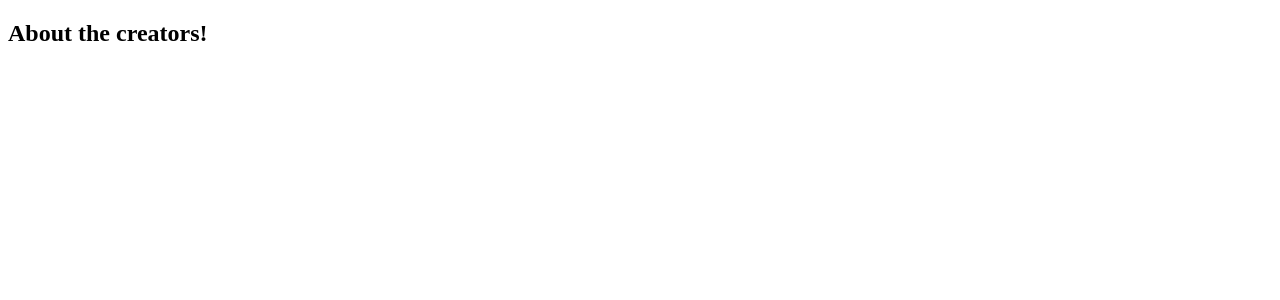
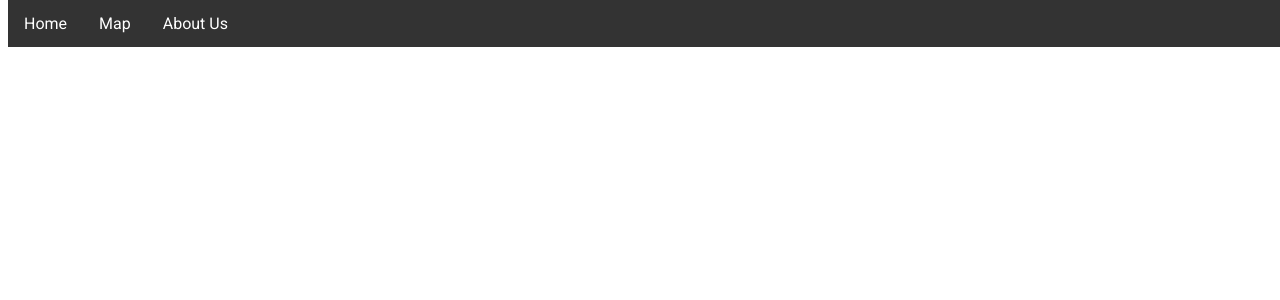
Before and after one commit to Froggerson/PinMaps, a Python web app: template templates/aboutus.html in a window 1280 px wide. Shown: the top 300 px of the page. Run offline with Jinja, Linux system fonts and the light colour scheme; the template is opened without the code that fills it, so the values that code supplies are empty.

Commit message:
Added the navigation bar to all css and html pages. May be revised in the future.

```diff
--- a/styles/aboutus.css
+++ b/styles/aboutus.css
@@ -0,0 +1,35 @@
+@import url("https://fonts.googleapis.com/css?family=Roboto&display=swap");
+
+.navigation {
+  z-index: 5;
+  list-style-type: none;
+  margin: 0;
+  padding: 0;
+  overflow: hidden;
+  background-color: #333;
+  position: fixed;
+  top: 0;
+  width: 100%;
+}
+
+li {
+  float: left;
+}
+
+li a {
+  display: block;
+  color: white;
+  text-align: center;
+  padding: 14px 16px;
+  text-decoration: none;
+  font-family: 'Roboto', sans-serif;
+}
+
+/* Change the link color to #111 (black) on hover */
+li a:hover:not(.active) {
+  background-color: #111;
+}
+
+.active {
+  background-color: #4CAF50;
+}
--- a/styles/maps.css
+++ b/styles/maps.css
@@ -1,6 +1,7 @@
 @import url("https://fonts.googleapis.com/css?family=Roboto&display=swap");
 
-ul {
+.navigation {
+  z-index: 5;
   list-style-type: none;
   margin: 0;
   padding: 0;
@@ -34,7 +35,6 @@ li a:hover:not(.active) {
 }
 
 #canvas{
-  z-index: -1;
   height: 500px;
   width: 700px;
   margin:auto;
--- a/templates/aboutus.html
+++ b/templates/aboutus.html
@@ -6,6 +6,11 @@
     <link rel="stylesheet" href="styles/aboutus.css">
   </head>
   <body>
+    <ul class="navigation">
+      <li><a href="/">Home</a></li>
+      <li><a href="/map">Map</a></li>
+      <li><a href="/aboutus">About Us</a></li>
+    </ul>
     <section>
       <h1>About the creators!</h1>
     </section>
--- a/templates/main.html
+++ b/templates/main.html
@@ -6,6 +6,11 @@
     <link rel="stylesheet" href="styles/main.css">
   </head>
   <body>
+    <ul class="navigation">
+      <li><a href="/">Home</a></li>
+      <li><a href="/map">Map</a></li>
+      <li><a href="/aboutus">About Us</a></li>
+    </ul>
     <section>
   <div class=”media”>
       <h1>PinMAPS: All your travel memories in one place</h1>
--- a/templates/maps.html
+++ b/templates/maps.html
@@ -10,7 +10,7 @@
    <link rel="stylesheet" type="text/css" href="/styles/maps.css">
 </head>
 <body>
-  <ul>
+  <ul class="navigation">
     <li><a href="/">Home</a></li>
     <li><a href="/map">Map</a></li>
     <li><a href="/aboutus">About Us</a></li>
```
Also changed, not shown: styles/main.css (+36 -0 lines).
